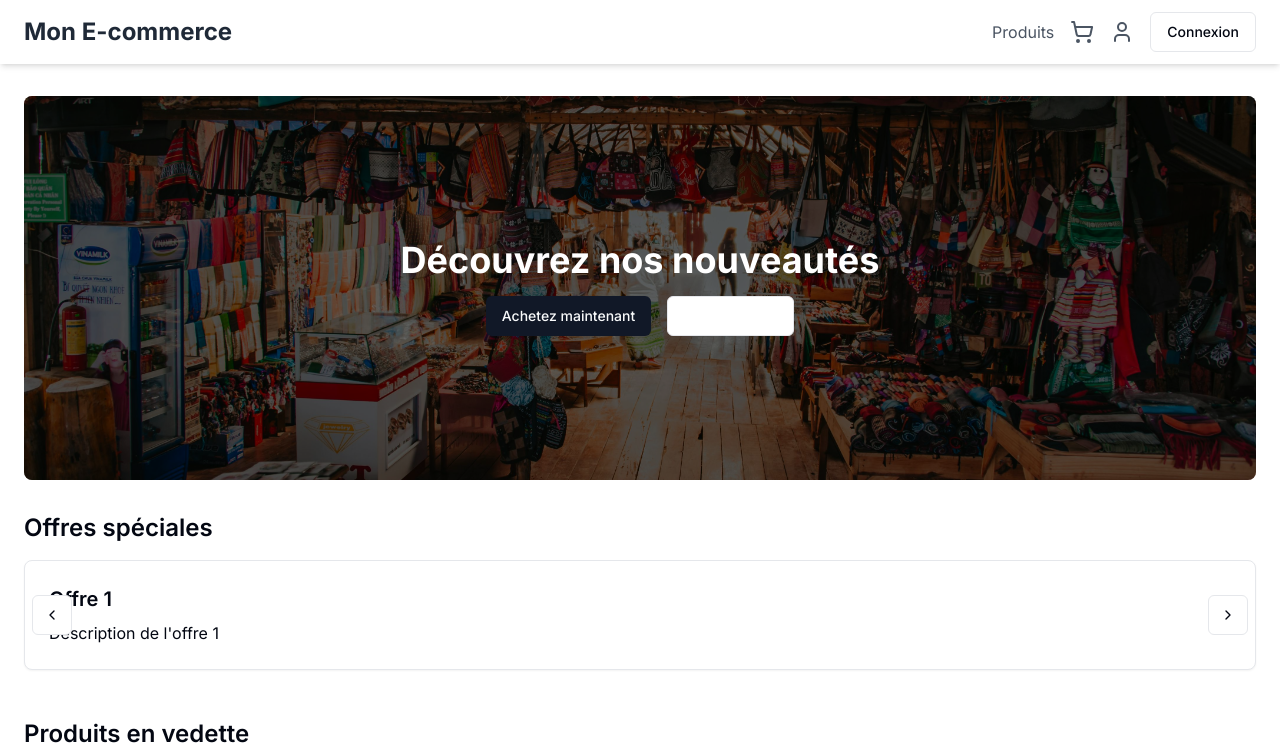
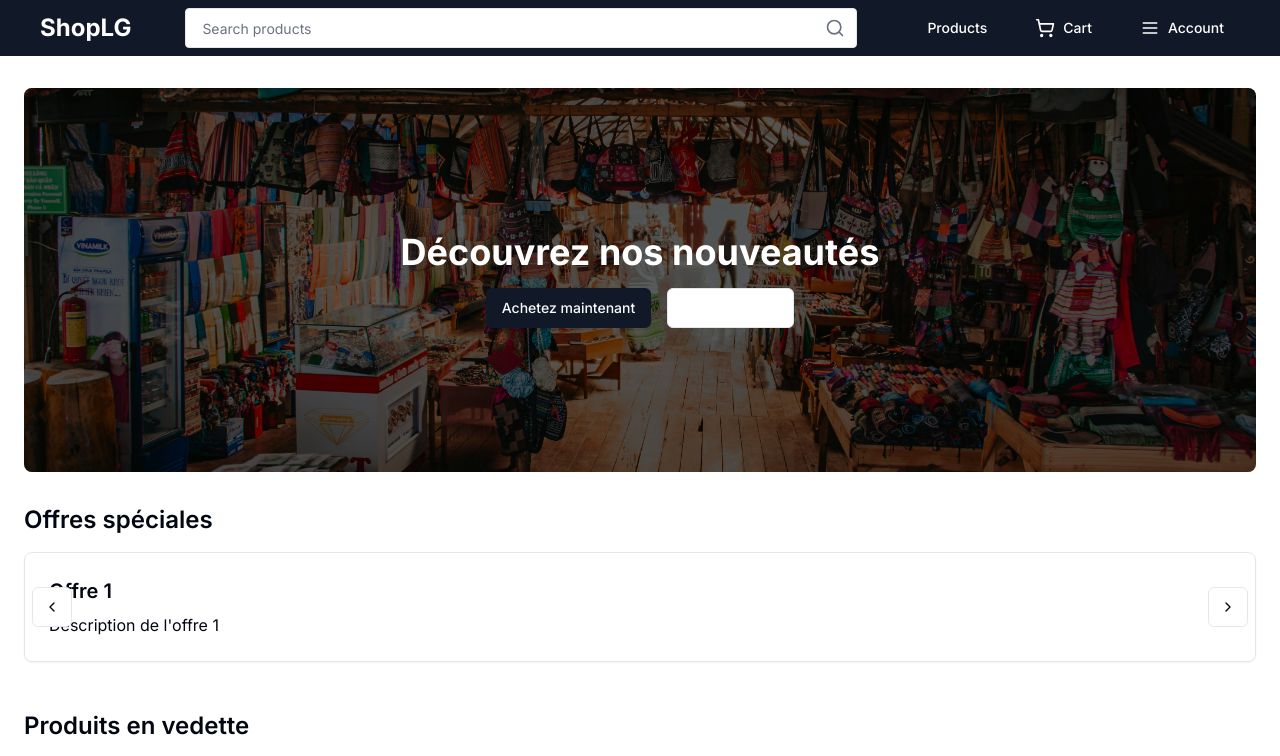
Before and after one commit to AkemiFF/myShopLG, a Next.js app: page / in a window 1280 px wide. Shown: the top 756 px of the page. Built offline with nearby package versions, Linux system fonts and the light colour scheme.

Commit message:
Header-Footer

```diff
--- a/components/Footer.tsx
+++ b/components/Footer.tsx
@@ -2,27 +2,27 @@ import Link from 'next/link'
 
 export default function Footer() {
   return (
-    <footer className="bg-gray-100 mt-12">
+    <footer className="bg-gray-900 text-white py-8">
       <div className="container mx-auto px-6 py-8">
         <div className="flex flex-wrap justify-between">
           <div className="w-full md:w-1/4 mb-6 md:mb-0">
             <h3 className="text-lg font-semibold mb-2">À propos</h3>
-            <p className="text-gray-600">Votre boutique en ligne de confiance pour tous vos besoins.</p>
+            <p className="text-gray-600">Votre boutique en ligne de <br />confiance pour tous vos besoins.</p>
           </div>
           <div className="w-full md:w-1/4 mb-6 md:mb-0">
             <h3 className="text-lg font-semibold mb-2">Liens rapides</h3>
             <ul className="text-gray-600">
-              <li><Link href="/products">Produits</Link></li>
-              <li><Link href="/cart">Panier</Link></li>
-              <li><Link href="/profile">Mon compte</Link></li>
+              <li><Link href="/users/products">Produits</Link></li>
+              <li><Link href="/users/cart">Panier</Link></li>
+              <li><Link href="/users/profil">Mon compte</Link></li>
             </ul>
           </div>
           <div className="w-full md:w-1/4 mb-6 md:mb-0">
             <h3 className="text-lg font-semibold mb-2">Informations légales</h3>
             <ul className="text-gray-600">
-              <li><Link href="/cgu">CGU</Link></li>
-              <li><Link href="/faq">FAQ</Link></li>
-              <li><Link href="/contact">Contactez-nous</Link></li>
+              <li><Link href="/help/cgu">CGU</Link></li>
+              <li><Link href="/help/faq">FAQ</Link></li>
+              <li><Link href="/help/contact">Contactez-nous</Link></li>
             </ul>
           </div>
           <div className="w-full md:w-1/4">
@@ -35,9 +35,10 @@ export default function Footer() {
             />
           </div>
         </div>
+
+
         <div className="border-t border-gray-200 mt-8 pt-8 text-center text-gray-600">
-          <p>&copy; 2024 Mon E-commerce. Tous droits réservés.</p>
-        </div>
+          <p>&copy; 2025 MyShopLG. All rights reserved.</p>        </div>
       </div>
     </footer>
   )
--- a/components/Header.tsx
+++ b/components/Header.tsx
@@ -1,25 +1,50 @@
-import Link from 'next/link'
-import { ShoppingCart, User } from 'lucide-react'
-import { Button } from '@/components/ui/button'
+"use client"
+import { Button } from '@/components/ui/button';
+import { Input } from "@/components/ui/input";
+import { Menu, Search, ShoppingCart } from 'lucide-react';
+import Link from 'next/link';
+import { useState } from 'react';
 
 export default function Header() {
+  const [searctValue, setSearctValue] = useState("");
   return (
-    <header className="bg-white shadow-md">
-      <nav className="container mx-auto px-6 py-3">
-        <div className="flex justify-between items-center">
-          <Link href="/" className="text-2xl font-bold text-gray-800">Mon E-commerce</Link>
-          <div className="flex items-center space-x-4">
-            <Link href="/products" className="text-gray-600 hover:text-gray-800">Produits</Link>
-            <Link href="/cart" className="text-gray-600 hover:text-gray-800">
-              <ShoppingCart className="h-6 w-6" />
-            </Link>
-            <Link href="/profile" className="text-gray-600 hover:text-gray-800">
-              <User className="h-6 w-6" />
-            </Link>
-            <Button variant="outline">Connexion</Button>
+    <header className="bg-gray-900 text-white p-2">
+      <div className="container mx-auto flex items-center justify-between">
+        <div className="flex items-center space-x-4">
+          <Link href="/users">
+            <h1 className="text-2xl font-bold">ShopLG</h1></Link>
+        </div>
+        <div className="flex-1 max-w-2xl mx-4">
+          <div className="relative">
+            <Input
+              type="search"
+              placeholder="Search products"
+              className="w-full py-2 pl-4 pr-10 rounded text-gray-600"
+              value={searctValue}
+              onChange={(e) => setSearctValue(e.target.value)}
+            />
+            <Search className="absolute right-3 top-2.5 h-5 w-5 text-gray-500" />
           </div>
         </div>
-      </nav>
+        <div className="flex items-center space-x-4">
+
+          <Link href="/users/products">
+            <Button variant="ghost" className="text-white">Products</Button>
+          </Link>
+          <Link href="/users/cart">
+            <Button variant="ghost" className="text-white">
+              <ShoppingCart className="mr-2 h-5 w-5" />
+              Cart
+            </Button>
+          </Link>
+          <Link href="/users/profil">
+            <Button variant="ghost" className="text-white">
+              <Menu className="mr-2 h-5 w-5" />
+              Account
+            </Button>
+          </Link>
+        </div>
+      </div>
     </header>
   )
 }
```
